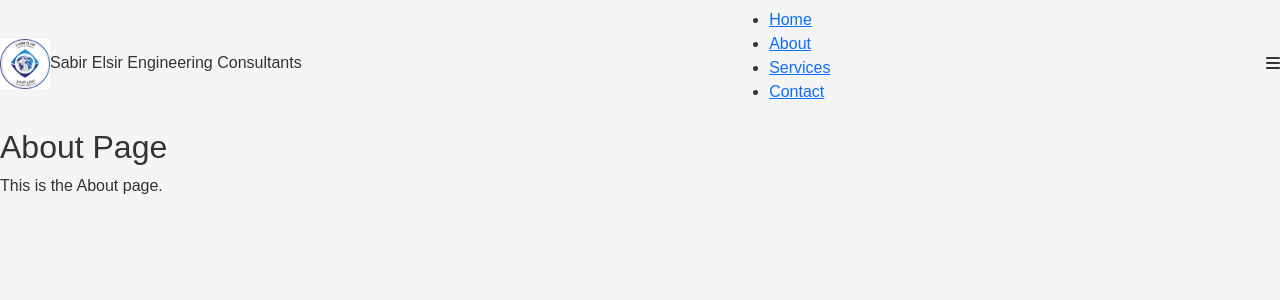
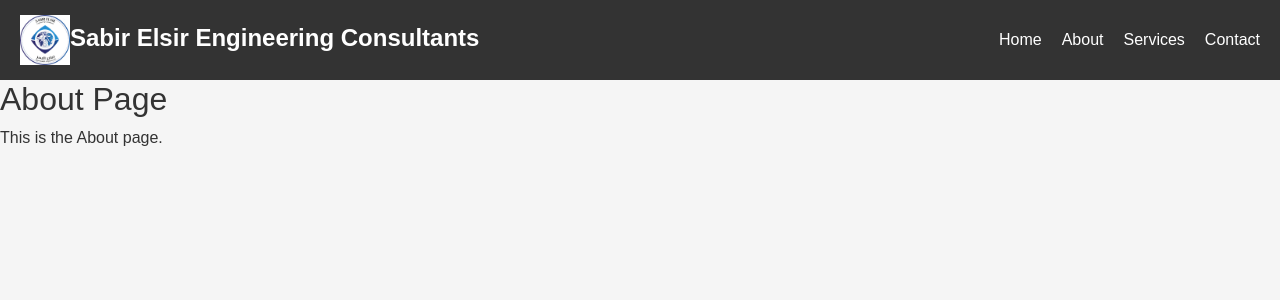
Before and after one commit to SabirElsir/webSiteFrontEnd, a React (Create React App) app in the folder frontend/: page /about in a window 1280 px wide. Shown: the top 300 px of the page. Built offline with nearby package versions, Linux system fonts and the light colour scheme.

Commit message:
add styles of app, navbar and index

```diff
--- a/frontend/src/styles/NavBar.css
+++ b/frontend/src/styles/NavBar.css
@@ -1,39 +1,73 @@
-/* src/components/NavBar.css */
-.navbar-brand {
-  font-size: 1.5rem;
-  font-weight: 100;
+/* NavBar.css */
+
+/* Global styles */
+body {
+  font-family: Arial, sans-serif;
+  margin: 0;
+  padding: 0;
+  background-color: #f5f5f5;
+  color: #333;
 }
 
-.nav-link {
-  font-size: 1.2rem;
+/* Navbar styles */
+.navbar {
+  display: flex;
+  justify-content: space-between;
+  align-items: center;
+  background-color: #333;
+  color: #fff;
+  padding: 15px 20px;
 }
 
-.navbar-toggler {
-  border: none;
+.navbar .logo {
+  font-size: 24px;
+  font-weight: bold;
 }
 
-.navbar-toggler:focus {
-  outline: none;
+.navbar ul {
+  list-style-type: none;
+  margin: 0;
+  padding: 0;
+  display: flex;
 }
 
-@media screen and (max-width: 1150px) {
-  .nav__menu {
-    position: fixed;
-    top: 0;
-    right: -100%;
-    background-color: hsla(0, 0%, 6%, 0.2);
-    backdrop-filter: blur(16px);
-    -webkit-backdrop-filter: blur(16px);
-    width: 80%;
-    height: 100%;
-    padding: 6rem 3rem 0;
-    transition: right 0.4s;
+.navbar ul li {
+  margin-left: 20px;
+}
+
+.navbar ul li a {
+  color: #fff;
+  text-decoration: none;
+}
+
+.navbar .menu-icon {
+  display: none;
+  font-size: 24px;
+  cursor: pointer;
+}
+
+/* Responsive styles */
+@media screen and (max-width: 768px) {
+  .navbar ul {
+    display: none;
+    flex-direction: column;
+    width: 100%;
+    position: absolute;
+    top: 60px;
+    left: 0;
+    background-color: #333;
+  }
+
+  .navbar ul li {
+    margin: 10px 0;
+    text-align: center;
+  }
+
+  .navbar .menu-icon {
+    display: block;
+  }
+
+  .navbar.active ul {
+    display: flex;
   }
 }
-
-.sabirName {
-  font-size: small;
-}
-.sabirNameAR {
-  font-family: desaturate;
-}
--- a/frontend/src/styles/index.css
+++ b/frontend/src/styles/index.css
@@ -2,27 +2,16 @@
 body {
   font-family: Arial, sans-serif;
   margin: 0;
-  padding: 0;
+  padding: 2;
   background-color: #f5f5f5;
   color: #333;
 }
 
 /* Container styles */
 .container {
-  max-width: 1200px;
-  margin: 0 auto;
+  max-width: 1000px;
+  margin: 0 3px;
   padding: 0 20px;
 }
 
 /* Responsive styles */
-@media screen and (max-width: 768px) {
-  .container {
-    padding: 0 10px;
-  }
-}
-
-@media screen and (max-width: 576px) {
-  .container {
-    padding: 0 5px;
-  }
-}
```
Also changed, not shown: frontend/src/styles/App.css (+0 -15 lines).
